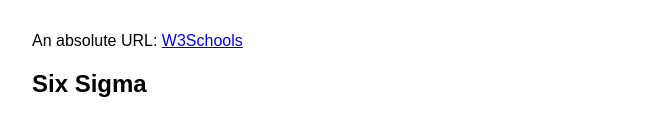
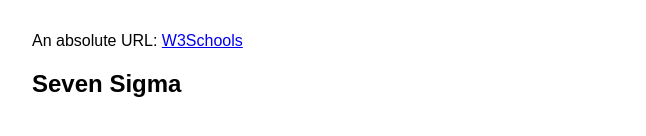
Before and after one commit to Wedeemingit/my-first-static-web-app, a website: page src/index.html in a window 1280 px wide. Shown: the part 128-264 px from the top of the page, without its empty margins (288-934 px from the left). Drawn offline with Linux system fonts and the light colour scheme.

Commit message:
Update index.html

```diff
--- a/src/index.html
+++ b/src/index.html
@@ -12,7 +12,7 @@
   <main>
     <h1>Lean Agile Learning</h1>
     <p>An absolute URL: <a href="6sigmastudy_HTML_Pages/six-sigma-green-belt.html">W3Schools</a></p>
-    <h2> Six Sigma</h2>
+    <h2> Seven Sigma</h2>
   </main>
 </body>
 
```
